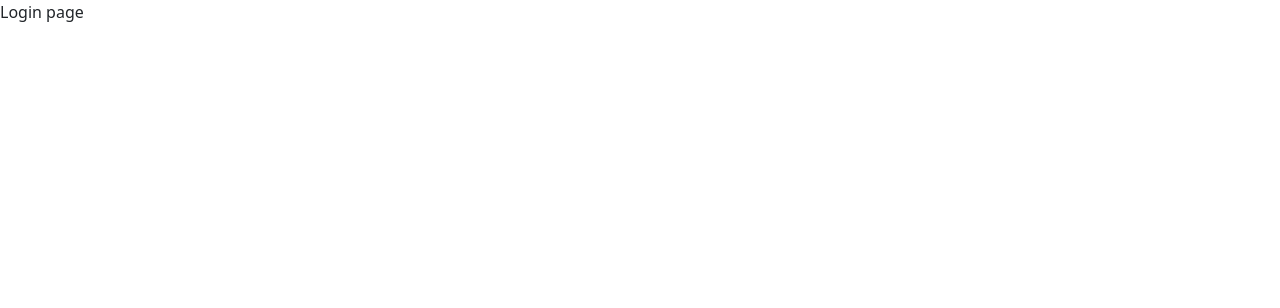
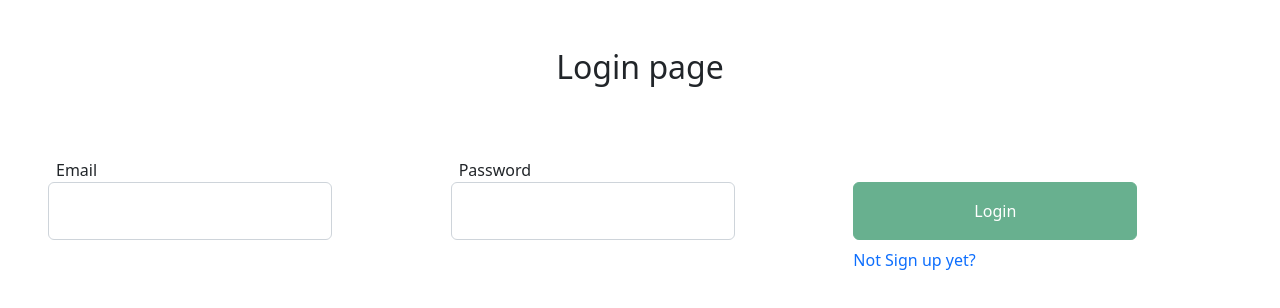
Before and after one commit to SarahMoradi/silo-store, a React (Create React App) app: page /login in a window 1280 px wide. Shown: the top 308 px of the page. Built offline with nearby package versions, Linux system fonts and the light colour scheme.

Commit message:
enabled switch between sign-up and login page

```diff
--- a/src/App.css
+++ b/src/App.css
@@ -39,7 +39,10 @@
   justify-content: center;
   margin-top: 2rem;
 }
-button:disabled{
+button:disabled {
   cursor: not-allowed;
   background-color: rgb(207, 78, 78);
 }
+a {
+  text-decoration: none;
+}
--- /dev/null
+++ b/src/components/Login/Login.js
@@ -0,0 +1,63 @@
+import * as Yup from 'yup'
+
+import { Button, Col, Row } from 'reactstrap'
+
+import Input from '../../common'
+import { Link } from 'react-router-dom'
+import { useFormik } from 'formik'
+
+const initialValues = {
+  email: '',
+  password: '',
+}
+
+const onSubmit = (values) => {
+  console.log(values)
+}
+
+const validationSchema = Yup.object({
+  email: Yup.string()
+    .email('Invalid email format'),
+  password: Yup.string().required('Password is required'),
+})
+
+const LoginForm = () => {
+  const formik = useFormik({
+    initialValues,
+    onSubmit,
+    validationSchema,
+    validateOnMount: true,
+  })
+
+  return (
+    <>
+      <form onSubmit={formik.handleSubmit} className='mx-5'>
+        <Row md='12'>
+          <Col md='4'>
+            <Input formik={formik} name='email' label='Email' type='email' />
+          </Col>
+          <Col md='4'>
+            <Input
+              formik={formik}
+              name='password'
+              label='Password'
+              type='password'
+            />
+          </Col>
+          <Col md='4'>
+            <Button
+              disabled={!formik.isValid}
+              className='w-75 p-3'
+              style={{ marginTop: '40px' }}
+              color='success'
+            >
+              Login
+            </Button>
+            <Link to='/sign-up'><p className='mt-2'>Not Sign up yet?</p></Link>
+          </Col>
+        </Row>
+      </form>
+    </>
+  )
+}
+export default LoginForm
--- a/src/components/Signup/Signup.js
+++ b/src/components/Signup/Signup.js
@@ -3,6 +3,7 @@ import * as Yup from 'yup'
 import { Button, Col, Row } from 'reactstrap'
 
 import Input from '../../common'
+import { Link } from 'react-router-dom'
 import { useFormik } from 'formik'
 
 const initialValues = {
@@ -93,8 +94,9 @@ const SignupForm = () => {
               className='w-75 mt-5 p-3'
               color='success'
             >
-              confirm
+              Sign Up
             </Button>
+            <Link to='/login'><p className='mt-2'>Already Login ?</p></Link>
           </Col>
         </Row>
       </form>
--- a/src/pages/LoginPage.js
+++ b/src/pages/LoginPage.js
@@ -1,4 +1,14 @@
+import LoginForm from '../components/Login/Login'
+
 const Login = () => {
-  return <>Login page</>
+  return (
+    <>
+      {' '}
+      <div className='d-flex justify-content-center align-items-center my-5'>
+        <h2>Login page</h2>
+      </div>
+      <LoginForm />
+    </>
+  )
 }
 export default Login
```
Also changed, not shown: src/components/Signup/Signup.css (deleted).
